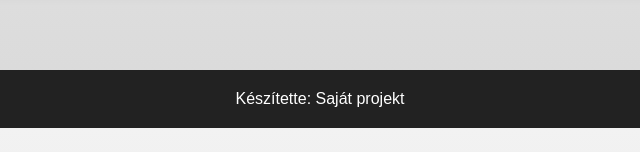
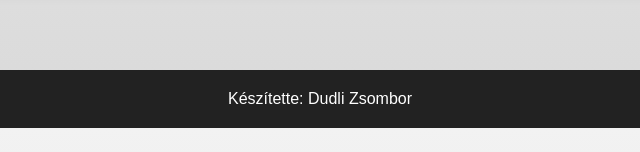
Before and after one commit to dudlizsombor-gif/hobbi, a plain HTML site: page index.html in a window 1280 px wide. Shown: the part 645-797 px from the top of the page, 320-960 px from the left. Drawn offline with Linux system fonts and the light colour scheme.

Commit message:
Update index.html

```diff
--- a/index.html
+++ b/index.html
@@ -118,7 +118,7 @@
     </div>
 
     <footer>
-        Készítette: Saját projekt
+        Készítette: Dudli Zsombor
     </footer>
 
 </body>
```
